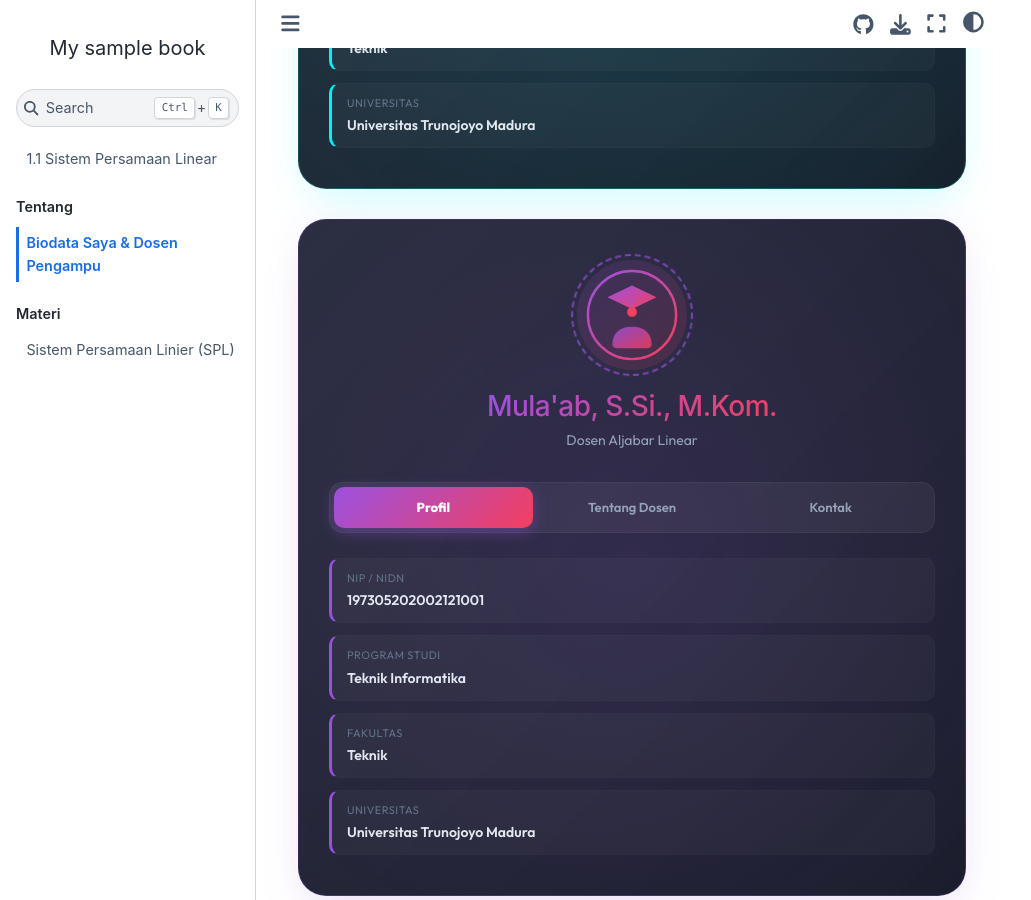
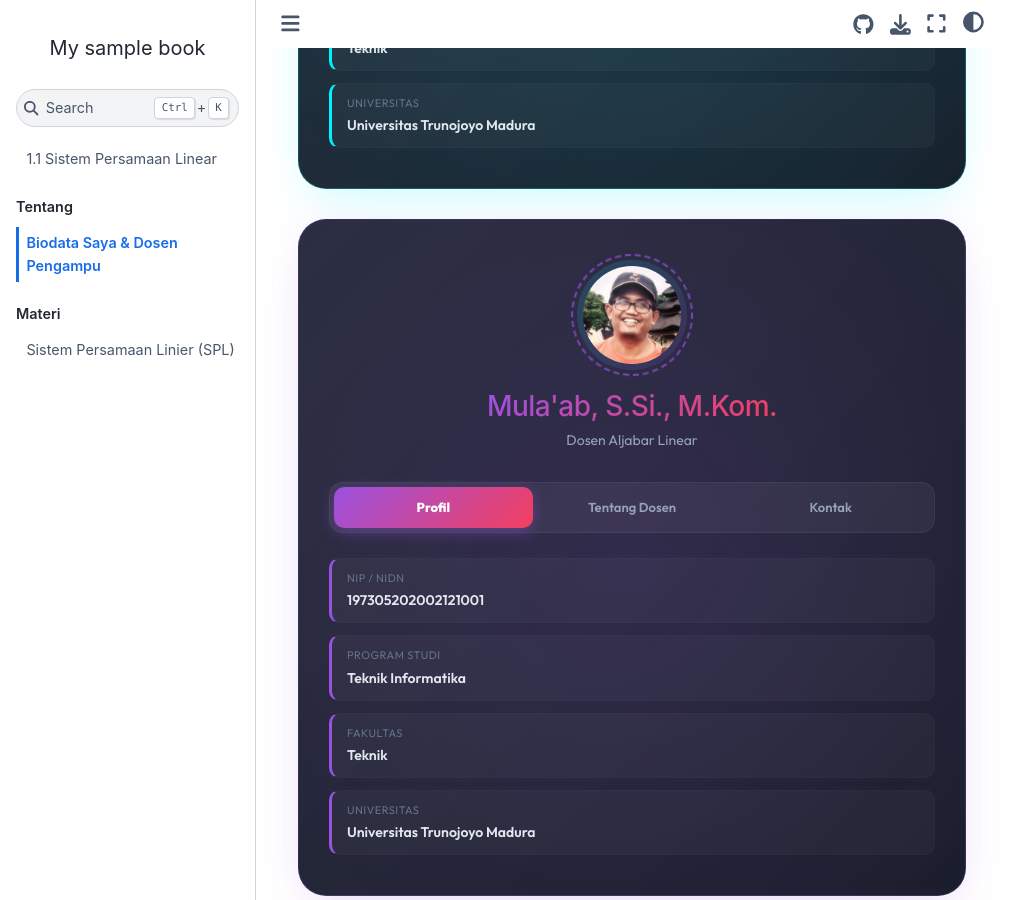
Before and after one commit to Kajabbej/kalghrn, a Jupyter Book: the page built from biodata/biodata.md, in a window 1280 px wide and 900 px high, scrolled down 652 px. Shown: the whole window, without its empty margins (0-1031 px from the left). Built offline with Jupyter Book 1.0.4 settings and Sphinx 7.4.7 and the Sphinx Book theme 1.1.4, drawn with Linux system fonts in a browser that asks for light colours; pages that are not in the unit, such as notebooks, are missing from menus.

Commit message:
Update foto profil dosen pengampu

```diff
--- a/biodata/biodata.md
+++ b/biodata/biodata.md
@@ -87,22 +87,7 @@
         <div class="bio-card-header">
             <div class="avatar-container">
                 <div class="avatar-ring dsn-ring"></div>
-                <!-- Premium SVG Avatar representing a Lecturer/Professor -->
-                <svg class="avatar-img dsn-avatar-svg" viewBox="0 0 100 100" xmlns="http://www.w3.org/2000/svg">
-                    <defs>
-                        <linearGradient id="dsnGrad" x1="0%" y1="0%" x2="100%" y2="100%">
-                            <stop offset="0%" stop-color="#9b51e0" />
-                            <stop offset="100%" stop-color="#f43f5e" />
-                        </linearGradient>
-                    </defs>
-                    <circle cx="50" cy="50" r="45" fill="none" stroke="url(#dsnGrad)" stroke-width="2.5"/>
-                    <!-- Lecturer cap representation -->
-                    <path d="M50 20 L75 32 L50 44 L25 32 Z" fill="url(#dsnGrad)"/>
-                    <rect x="47" y="32" width="6" height="15" fill="url(#dsnGrad)" rx="2"/>
-                    <circle cx="50" cy="47" r="5" fill="#f43f5e"/>
-                    <!-- Bust -->
-                    <path d="M30 80 C30 68 38 62 50 62 C62 62 70 68 70 80 C70 82 68 84 65 84 L35 84 C32 84 30 82 30 80 Z" fill="url(#dsnGrad)" opacity="0.85"/>
-                </svg>
+                <img class="avatar-img" src="../_static/dosen.jpg" alt="Mula'ab, S.Si., M.Kom.">
             </div>
             <h2 class="bio-name dsn-name">Mula'ab, S.Si., M.Kom.</h2>
             <p class="bio-tagline">Dosen Aljabar Linear</p>
```
Also changed, not shown: _static/dosen.jpg (added), images/dosen.jpg (added).
